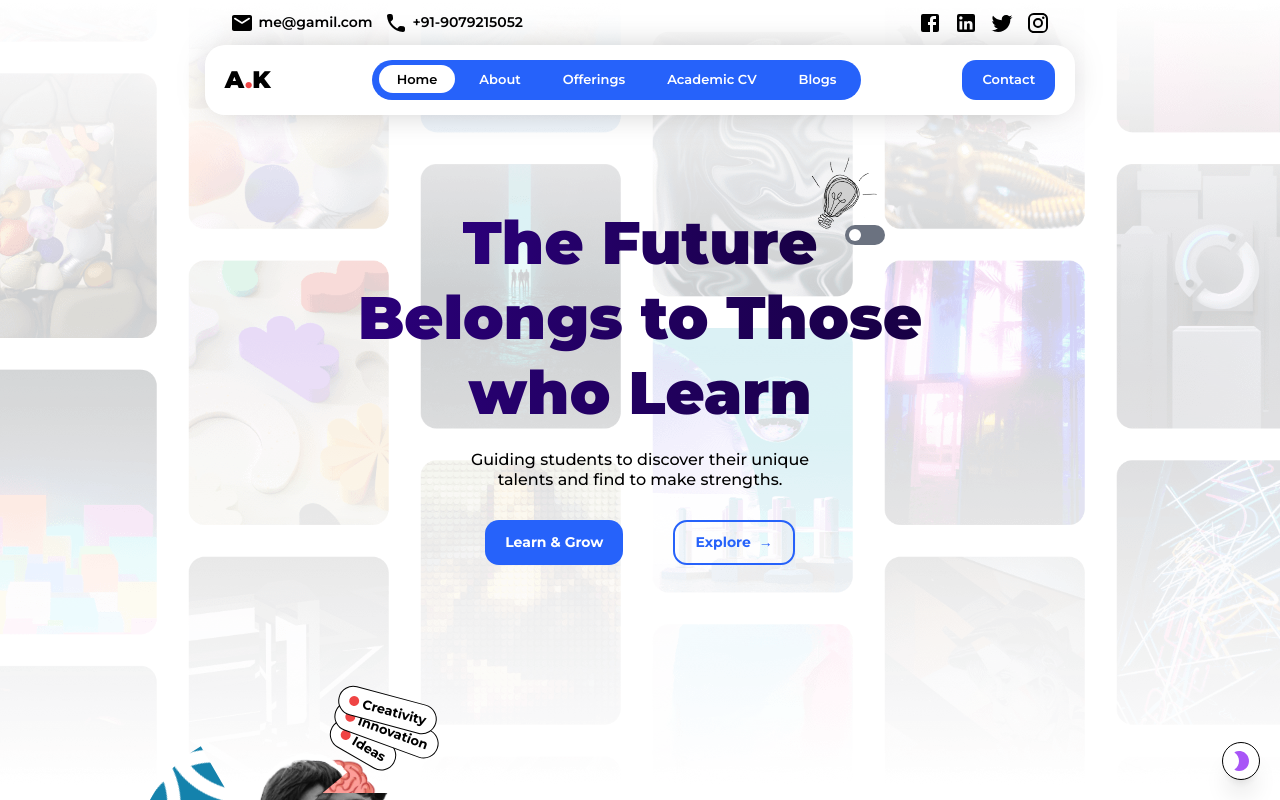
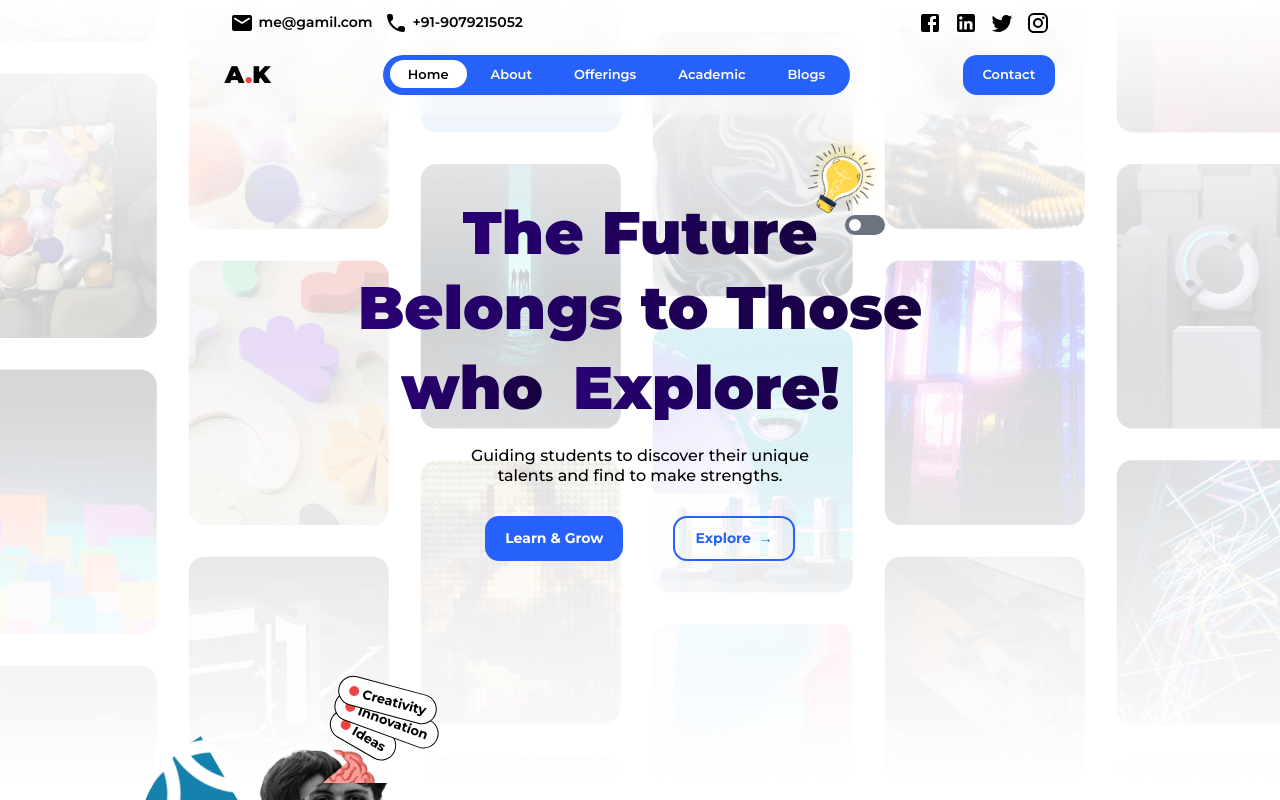
Before and after one commit to Prashant-S29/Akshat-Portfolio, a Next.js app: page / in a window 1280 px wide. Shown: the top 800 px of the page. Built offline with nearby package versions, Linux system fonts and the light colour scheme.

Commit message:
hero text improved

```diff
--- a/app/layout.tsx
+++ b/app/layout.tsx
@@ -2,12 +2,10 @@ import type { Metadata } from "next";
 import { Montserrat, Space_Grotesk } from "next/font/google";
 import "./globals.css";
 
-import NAVBAR from "@/components/navbar";
 import FOOTER from "@/components/footer";
 
 import Theme_Provider from "@/clientComponents/themeProvider";
-import ThemeSwitcher from "@/clientComponents/themeChanger";
-import NAVBAR_TWO from "@/components/navbarTwo";
+import NAVBAR_TWO from "@/components/navbar";
 
 const montserrat = Montserrat({ subsets: ["latin"] });
 export const spaceGrotesk = Space_Grotesk({ subsets: ["latin"] });
@@ -29,10 +27,6 @@ export default function RootLayout({
       >
         <Theme_Provider>
           <div>
-            <div className="fixed bottom-0 right-0 m-5">
-              <ThemeSwitcher />
-            </div>
-            {/* <NAVBAR /> */}
             <NAVBAR_TWO />
             {children}
             <FOOTER />
--- a/clientComponents/heroSectionText.tsx
+++ b/clientComponents/heroSectionText.tsx
@@ -1,12 +1,28 @@
 "use client";
 
-import React, { useState } from "react";
+import React, { useEffect, useState } from "react";
+import Image from "next/image";
 
 import { bulbImage } from "@/public";
-import Image from "next/image";
+
+import ThemeSwitcher from "@/clientComponents/themeChanger";
 
 const HERO_TEXT = () => {
-  const [bulbOn, setBulbOn] = useState(false);
+  const [showText, setShowText] = useState(0);
+
+  useEffect(() => {
+    const updateTextAuto = () => {
+      if (showText === 140) {
+        setShowText(0);
+        return;
+      }
+      setShowText((showText) => showText + 70);
+    };
+    const interval = setInterval(() => {
+      updateTextAuto();
+    }, 2000);
+    return () => clearInterval(interval);
+  }, [showText]);
 
   return (
     <>
@@ -14,8 +30,8 @@ const HERO_TEXT = () => {
         <div className={` text-center text-[60px] font-black leading-tight`}>
           <div className="relative flex justify-center">
             <div
-              className="mainText-gradient bg-gradient-to-r
-              from-[#000000] dark:from-[#47f8c9] via-[#5900ff]  via-[25%] dark:via-[#7a6bff] to-[#000000] to-[120%] dark:to-[#47f8c9]  "
+              className=" mainText-gradient bg-gradient-to-r
+             from-[#000000] dark:from-[#47f8c9] via-[#5900ff]  via-[25%] dark:via-[#7a6bff] to-[#000000]  to-[120%] dark:to-[#47f8c9]"
             >
               <span>The Future</span>
             </div>
@@ -23,40 +39,54 @@ const HERO_TEXT = () => {
               <Image
                 src={bulbImage}
                 alt="bulbImage"
-                className={`w-[70px] ${bulbOn ? "grayscale-0" : "grayscale"}`}
+                className={`w-[70px] grayscale-0 dark:grayscale`}
               />
               <div
-                className={`w-[30px]  absolute rounded-full duration-300 -z-20 mt-[10px] blur-md aspect-square ${
-                  bulbOn ? "bg-yellow-400" : "bg-white"
-                }`}
+                className={`w-[30px]  absolute rounded-full duration-300 -z-20 mt-[10px] blur-md aspect-square
+                 bg-yellow-400 dark:bg-[#00000003]`}
               />
             </div>
-            <div
-              className="absolute ml-[450px] mt-[20px]"
-              onClick={() => {
-                setBulbOn(!bulbOn);
-              }}
-            >
-              <div
-                className={`w-[40px] h-[20px] rounded-full cursor-pointer flex ${
-                  bulbOn ? "pl-[24px] bg-green-500" : "pl-[4px] bg-gray-500"
-                } p-[4px] duration-300`}
-              >
-                <div className="w-[12px] aspect-square  rounded-full bg-white" />
-              </div>
+            <div className="absolute ml-[450px] mt-[20px]">
+              <ThemeSwitcher />
             </div>
           </div>
           <div
-            className="mainText-gradient bg-gradient-to-r
-             from-[#000000] dark:from-[#47f8c9] via-[#5900ff]  via-[25%] dark:via-[#7a6bff] to-[#000000] to-[120%] dark:to-[#47f8c9] "
+            className=" mainText-gradient bg-gradient-to-r
+             from-[#000000] dark:from-[#47f8c9] via-[#5900ff]  via-[25%] dark:via-[#7a6bff] to-[#000000]  to-[120%] dark:to-[#47f8c9]"
           >
             <span>Belongs to Those </span>
           </div>
-          <div
-            className="mainText-gradient bg-gradient-to-r
-             from-[#000000] dark:from-[#47f8c9] via-[#5900ff]  via-[25%] dark:via-[#7a6bff] to-[#000000] to-[120%] dark:to-[#47f8c9] "
-          >
-            <span>who Learn</span>
+          <div className="flex gap-[30px] justify-center  mt-[5px]">
+            <div
+              className=" mainText-gradient bg-gradient-to-r
+             from-[#000000] dark:from-[#47f8c9] via-[#5900ff]  via-[25%] dark:via-[#7a6bff] to-[#000000]  to-[120%] dark:to-[#47f8c9]"
+            >
+              <span>who</span>
+            </div>
+            <div className="text-left h-[76px] overflow-hidden">
+              <div
+                className={`-translate-y-[${showText}px] duration-200 dark:text-[#5900ff] text-[#e11d48]`}
+              >
+                <div
+                  className="h-[70px] mainText-gradient bg-gradient-to-r
+             from-[#000000] dark:from-[#47f8c9] via-[#5900ff]  via-[25%] dark:via-[#7a6bff] to-[#000000]  to-[120%] dark:to-[#47f8c9] "
+                >
+                  <span>Explore!</span>
+                </div>
+                <div
+                  className="h-[70px] mainText-gradient bg-gradient-to-r
+             from-[#000000] dark:from-[#47f8c9] via-[#5900ff]  via-[25%] dark:via-[#7a6bff] to-[#000000]  to-[120%] dark:to-[#47f8c9] "
+                >
+                  <span>Learn!</span>
+                </div>
+                <div
+                  className="h-[70px] mainText-gradient bg-gradient-to-r
+             from-[#000000] dark:from-[#47f8c9] via-[#5900ff]  via-[25%] dark:via-[#7a6bff] to-[#000000]  to-[120%] dark:to-[#47f8c9] "
+                >
+                  <span>Innovate!</span>
+                </div>
+              </div>
+            </div>
           </div>
         </div>
         <div className="mt-[20px] font-medium text-center leading-tight">
--- a/clientComponents/navbarMenuDesktop.tsx
+++ b/clientComponents/navbarMenuDesktop.tsx
@@ -3,6 +3,8 @@
 import React, { useState } from "react";
 import { usePathname } from "next/navigation";
 import Link from "next/link";
+
+import { motion } from "framer-motion";
 
 import { navMenuLinks } from "@/contants";
 
@@ -19,11 +21,11 @@ const NAVBAR_MENU_D = () => {
               <li key={index}>
                 <Link
                   href={navLinkDetail.href}
-                  className={`px-[18px] py-[6px] ${
+                  className={`px-[18px] py-[6px] rounded-full relative ${
                     pathName === navLinkDetail.href
-                      ? "bg-white "
-                      : " text-white font-medium hover:bg-[#ffffff] hover:text-black"
-                  } rounded-full relative  text-black font-semibold duration-300`}
+                      ? "text-black"
+                      : "text-white"
+                  }  text-black font-semibold duration-200`}
                   onMouseEnter={() => {
                     setLineWidth(!lineWidth);
                   }}
@@ -32,7 +34,13 @@ const NAVBAR_MENU_D = () => {
                   }}
                   tabIndex={-1}
                 >
-                  {navLinkDetail.text}
+                  {pathName === navLinkDetail.href && (
+                    <motion.div
+                      layoutId="active-link"
+                      className="bg-white inset-0 rounded-full w-full absolute"
+                    />
+                  )}
+                  <span className="relative z-10">{navLinkDetail.text}</span>
                 </Link>
               </li>
             ))}
--- a/clientComponents/themeChanger.js
+++ b/clientComponents/themeChanger.js
@@ -1,16 +1,19 @@
 "use client"
 
+import React from 'react'
 import { useState, useEffect } from 'react'
 import { useTheme } from 'next-themes'
-
-import Brightness7RoundedIcon from '@mui/icons-material/Brightness7Rounded';
-import Brightness2RoundedIcon from '@mui/icons-material/Brightness2Rounded';
 
 const ThemeSwitch = () => {
     const [mounted, setMounted] = useState(false)
     const { theme, setTheme } = useTheme("light")
-
-    // useEffect only runs on the client, so now we can safely show the UI
+    const handleTheme = () => {
+        if (theme === "light") {
+            setTheme("dark");
+            return;
+        }
+        setTheme("light")
+    }
     useEffect(() => {
         setMounted(true)
     }, [])
@@ -20,20 +23,16 @@ const ThemeSwitch = () => {
     }
 
     return (
-        <div>
-            {theme === "light" ? (
-                <button className='p-[6px] flex justify-center items-center border border-gray-500 rounded-full shadow-xl bg-black'
-                    onClick={() => { setTheme("dark") }}>
-                    <Brightness7RoundedIcon className='text-white text-[22px] leading-none' />
-                </button>
-
-
-            ) : (
-                <button className='p-[6px] flex justify-center items-center rounded-full shadow-xl border bg-white border-black' onClick={() => { setTheme("light") }}>
-                    <Brightness2RoundedIcon className='text-purple-500  text-[22px] leading-none' />
-                </button>
-            )}
-        </div>
+        <>
+            <div onClick={handleTheme}>
+                <div
+                    className={`w-[40px] h-[20px] rounded-full cursor-pointer flex
+                     ${theme === "light" ? "pl-[24px] bg-green-500" : "pl-[4px] bg-gray-500"} p-[4px] duration-300`}
+                >
+                    <div className="w-[12px] aspect-square  rounded-full bg-white" />
+                </div>
+            </div>
+        </>
     )
 }
 
--- a/components/navbar.tsx
+++ b/components/navbar.tsx
@@ -1,15 +1,20 @@
+import React from "react";
+import Link from "next/link";
+
 import NAVBAR_MENU_D from "@/clientComponents/navbarMenuDesktop";
-import Link from "next/link";
-import React from "react";
 
 import EmailRoundedIcon from "@mui/icons-material/EmailRounded";
 import PhoneRoundedIcon from "@mui/icons-material/PhoneRounded";
+import FacebookIcon from "@mui/icons-material/Facebook";
+import InstagramIcon from "@mui/icons-material/Instagram";
+import LinkedInIcon from "@mui/icons-material/LinkedIn";
+import TwitterIcon from "@mui/icons-material/Twitter";
 
-const NAVBAR = () => {
+const NAVBAR_TWO = () => {
   return (
     <>
-      <nav className="w-full p-[20px] sticky top-0 backdrop-blur-sm">
-        <div className="flex justify-center gap-[20px]">
+      <div className="flex justify-between mt-[10px] px-[18%]">
+        <div className="flex gap-3">
           <div className="flex gap-1 items-center">
             <div>
               <EmailRoundedIcon className="text-black dark:text-white  text-[20px]" />
@@ -31,33 +36,60 @@ const NAVBAR = () => {
             </div>
           </div>
         </div>
-        <div className="w-full mt-[10px]">
-          <div className="flex justify-evenly gap-[60px] items-center w-full">
         <div>
-              <span className="font-black text-[24px]">
+          <ul className="flex gap-3 ">
+            <li>
+              <Link href="">
+                <FacebookIcon className="text-[24px] duration-300" />
+              </Link>
+            </li>
+            <li>
+              <Link href="">
+                <LinkedInIcon className="text-[24px] duration-300" />
+              </Link>
+            </li>
+            <li>
+              <Link href="">
+                <TwitterIcon className="text-[24px] duration-300" />
+              </Link>
+            </li>
+            <li>
+              <Link href="">
+                <InstagramIcon className="text-[24px] duration-300" />
+              </Link>
+            </li>
+          </ul>
+        </div>
+      </div>
+      <nav className="w-full z-50 h-[80px]  sticky  top-0  px-[16%]">
+        <div
+          className="w-full h-full  relative overflow-hidden bg-[#ffffff3a] dark:bg-[#1a24413a] backdrop-blur-[7px] flex justify-between px-[20px]
+           items-center rounded-[20px] "
+          //  shadow-[0_0px_40px_-15px_rgba(0,0,0,0.4)]
+        >
+          <div className="z-10">
+            <span className="font-black text-black dark:text-white  text-[24px]">
               A<span className="text-red-500">.</span>K
             </span>
           </div>
-            <div className="ml-[30px]">
+          <div className="z-10">
             <NAVBAR_MENU_D />
           </div>
-
-            <div>
+          <div className="z-10">
             <Link href="/contact" tabIndex={-1}>
               <button
-                  className="px-[20px] py-[11px] duration-200 ring-1 ring-[#2662fa]  hover:bg-[#2662fa]
-                   hover:text-white text-[#2662fa] dark:bg-[#2662fa] dark:text-white  rounded-full text-[13px] font-semibold outline-none"
+                className="px-[20px] py-[10px] duration-200   bg-[#2662fa]
+                   hover:text-white text-[#ffffff] dark:text-white  rounded-[14px] text-[13px] font-semibold outline-none"
                 tabIndex={-1}
               >
                 Contact
               </button>
             </Link>
-            </div>
-          </div>
+          </div>{" "}
         </div>
       </nav>
     </>
   );
 };
 
-export default NAVBAR;
+export default NAVBAR_TWO;
--- a/components/navbarTwo.tsx
+++ /dev/null
@@ -1,94 +0,0 @@
-import React from "react";
-import Link from "next/link";
-
-import NAVBAR_MENU_D from "@/clientComponents/navbarMenuDesktop";
-
-import EmailRoundedIcon from "@mui/icons-material/EmailRounded";
-import PhoneRoundedIcon from "@mui/icons-material/PhoneRounded";
-import FacebookIcon from "@mui/icons-material/Facebook";
-import InstagramIcon from "@mui/icons-material/Instagram";
-import LinkedInIcon from "@mui/icons-material/LinkedIn";
-import TwitterIcon from "@mui/icons-material/Twitter";
-
-const NAVBAR_TWO = () => {
-  return (
-    <>
-      <div className="flex justify-between mt-[10px] px-[18%]">
-        <div className="flex gap-3">
-          <div className="flex gap-1 items-center">
-            <div>
-              <EmailRoundedIcon className="text-black dark:text-white  text-[20px]" />
-            </div>
-            <div>
-              <span className="text-[14px] font-semibold dark:font-medium">
-                me@gamil.com
-              </span>
-            </div>
-          </div>
-          <div className="flex gap-1 items-center">
-            <div>
-              <PhoneRoundedIcon className="text-black dark:text-white  text-[20px]" />
-            </div>
-            <div>
-              <span className="text-[14px] font-semibold dark:font-medium">
-                +91-9079215052
-              </span>
-            </div>
-          </div>
-        </div>
-        <div>
-          <ul className="flex gap-3 ">
-            <li>
-              <Link href="">
-                <FacebookIcon className="text-[24px] duration-300" />
-              </Link>
-            </li>
-            <li>
-              <Link href="">
-                <LinkedInIcon className="text-[24px] duration-300" />
-              </Link>
-            </li>
-            <li>
-              <Link href="">
-                <TwitterIcon className="text-[24px] duration-300" />
-              </Link>
-            </li>
-            <li>
-              <Link href="">
-                <InstagramIcon className="text-[24px] duration-300" />
-              </Link>
-            </li>
-          </ul>
-        </div>
-      </div>
-      <nav className="w-full z-50 h-[90px]  sticky py-[10px]  top-0  px-[16%]">
-        <div
-          className="w-full h-full  relative overflow-hidden bg-white dark:bg-[#1a2441]  flex justify-between px-[20px]
-           items-center rounded-[20px] shadow-[0_0px_40px_-15px_rgba(0,0,0,0.4)]"
-        >
-          <div className="z-10">
-            <span className="font-black text-black dark:text-white  text-[24px]">
-              A<span className="text-red-500">.</span>K
-            </span>
-          </div>
-          <div className="z-10">
-            <NAVBAR_MENU_D />
-          </div>
-          <div className="z-10">
-            <Link href="/contact" tabIndex={-1}>
-              <button
-                className="px-[20px] py-[10px] duration-200   bg-[#2662fa]
-                   hover:text-white text-[#ffffff] dark:text-white  rounded-[14px] text-[13px] font-semibold outline-none"
-                tabIndex={-1}
-              >
-                Contact
-              </button>
-            </Link>
-          </div>{" "}
-        </div>
-      </nav>
-    </>
-  );
-};
-
-export default NAVBAR_TWO;
--- a/contants.ts
+++ b/contants.ts
@@ -13,7 +13,7 @@ const navMenuLinks: { href: string; text: string }[] = [
   },
   {
     href: "/academic-cv",
-    text: "Academic CV",
+    text: "Academic",
   },
   {
     href: "/blogs",
--- a/package.json
+++ b/package.json
@@ -13,6 +13,7 @@
     "@emotion/styled": "^11.11.0",
     "@mui/icons-material": "^5.15.2",
     "@mui/material": "^5.15.2",
+    "framer-motion": "^10.17.9",
     "gsap": "^3.12.4",
     "locomotive-scroll": "^5.0.0-beta.11",
     "next": "14.0.4",
```
Also changed, not shown: app/globals.css (+15 -75 lines), components/mainText.tsx (+7 -1 lines), public/icons/bulb.png, 1 other file (tests, documents, lock files or other folders). Lines whose indentation alone changed are shown as unchanged.
